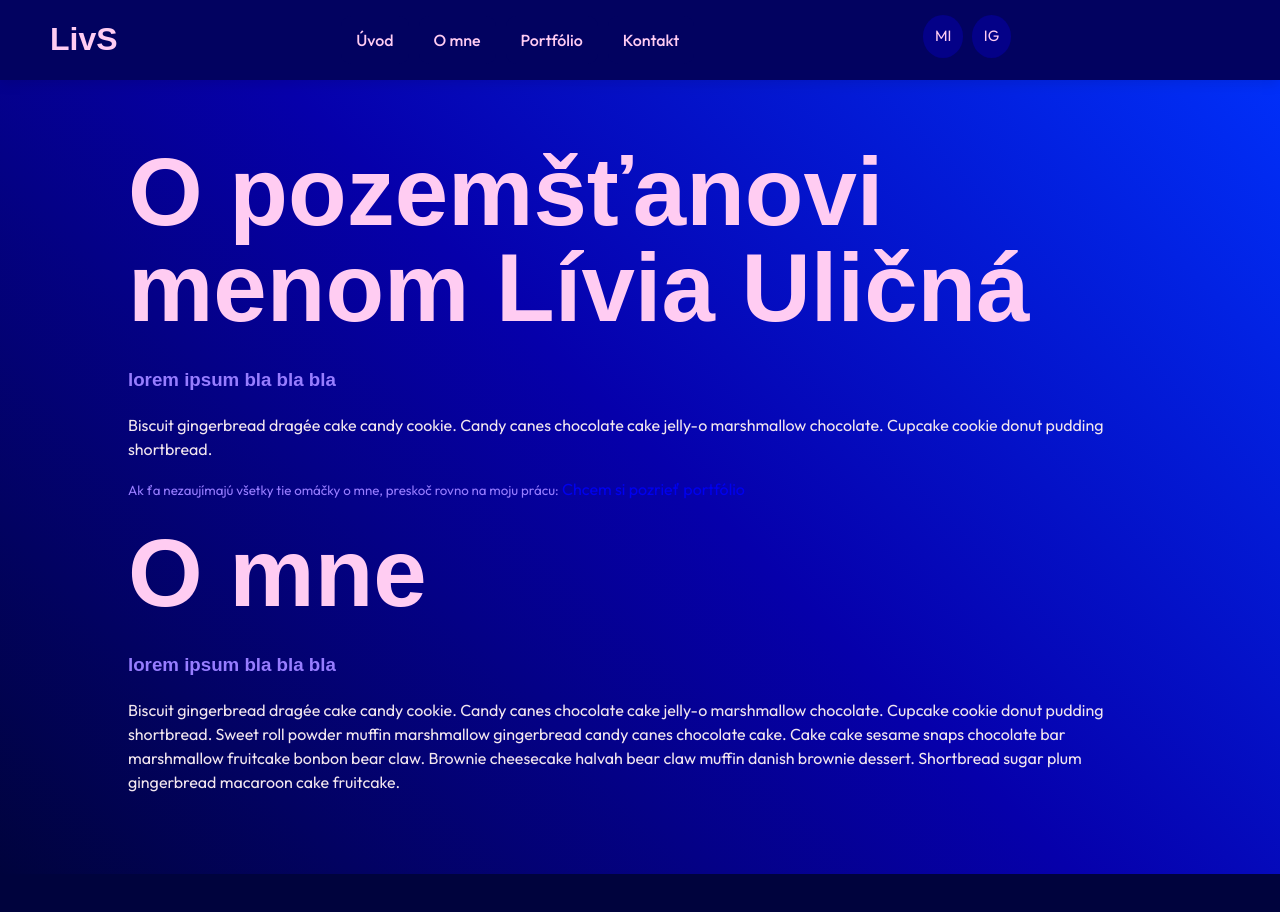
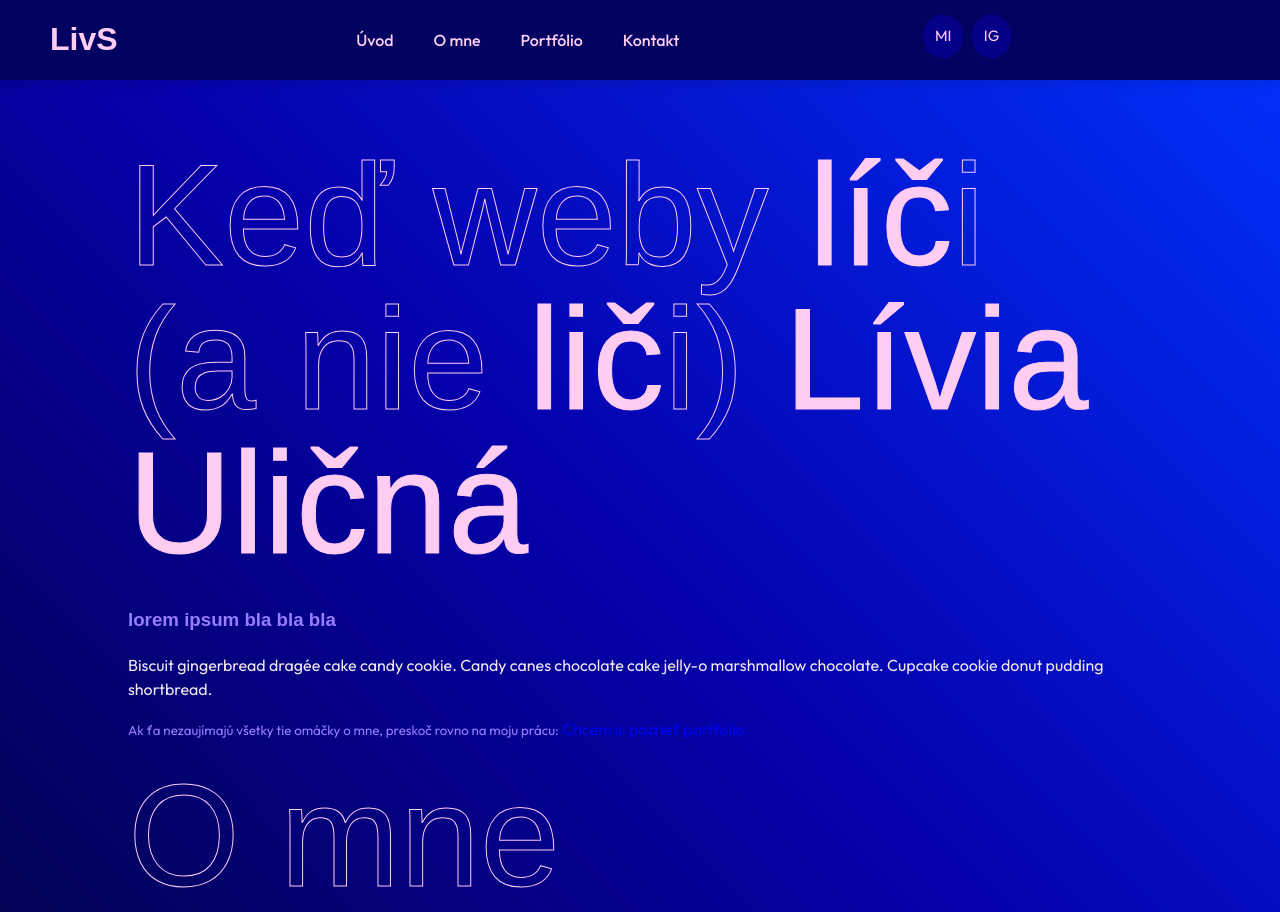
Before and after one commit to lilystreets/portfolio-page, a plain HTML site: page index.html in a window 1280 px wide. Shown: the top 912 px of the page. Before the commit the page ends 874 px from the top, so only its background shows below. Drawn offline with Linux system fonts and the light colour scheme; a web font is replaced by a local one.

Commit message:
Edit header

```diff
--- a/index.html
+++ b/index.html
@@ -41,7 +41,7 @@
 
             <div class="group">
                 <article>
-                    <h2>O pozemšťanovi menom Lívia Uličná</h2>
+                    <h2>Keď weby <span>líč</span>i (a nie <span>lič</span>i) <span class="smaller">Lívia Uličná</h2>
                     <h3>lorem ipsum bla bla bla</h3>
                     <p>Biscuit gingerbread dragée cake candy cookie. Candy canes chocolate cake jelly-o marshmallow chocolate. Cupcake cookie donut pudding shortbread.</p>
                     <small>Ak ťa nezaujímajú všetky tie omáčky o mne, preskoč rovno na moju prácu:</small>
--- a/resources/css/index.css
+++ b/resources/css/index.css
@@ -93,8 +93,15 @@ main {
 }
 
 h2 {
-    color: #ffccf2;
+    color: #ffccf200;
+    -webkit-text-stroke: 1px #ffccf2;
+    font-weight: 400;
     margin: 0 0 30px;
-    font-size: 6rem;
+    font-size: 9rem;
     line-height: 1;
 }
+
+h2 span {
+    color: #ffccf2;
+    -webkit-text-stroke: none;
+}
```
